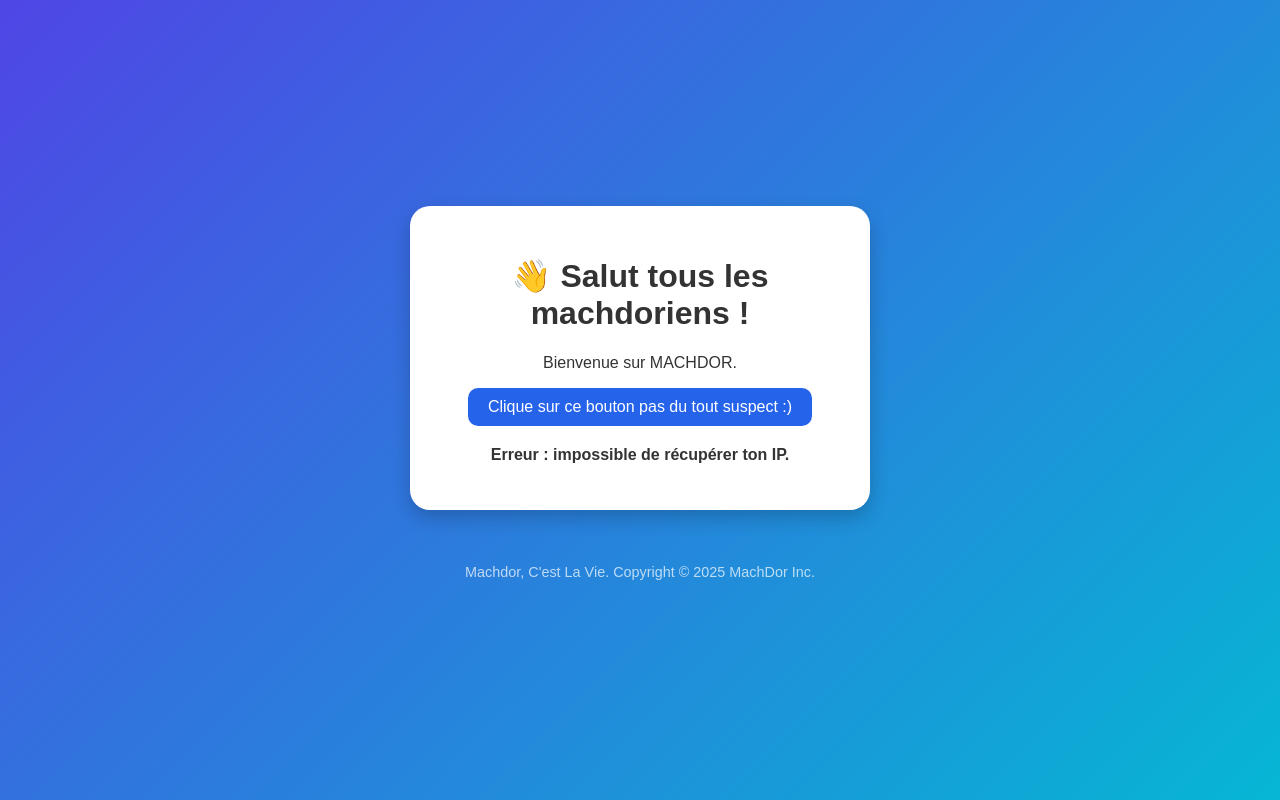
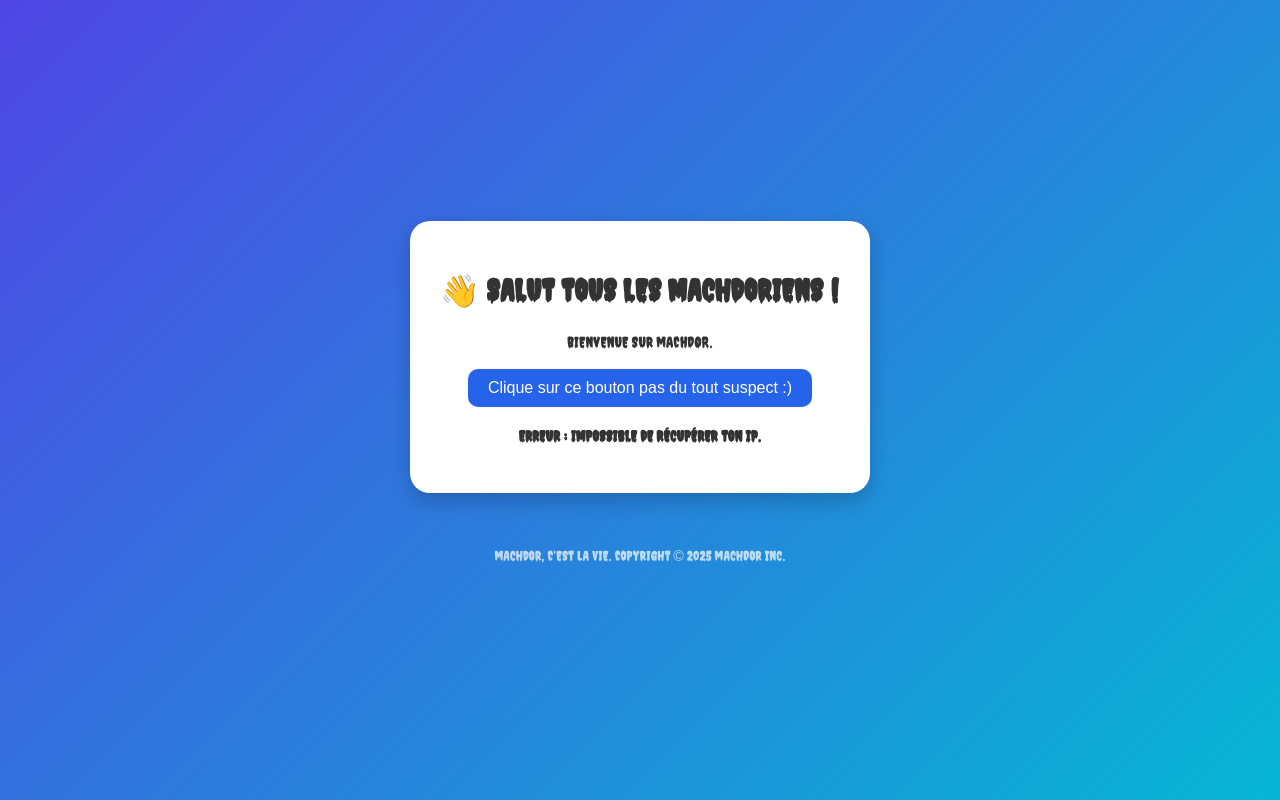
Before and after one commit to SpectralGlitch1/machdor.github.io, a plain HTML site: page index.html in a window 1280 px wide. Both pictures are taken after a click on the button "Clique sur ce bouton pas du tout suspect :)". Drawn offline with Linux system fonts and the light colour scheme; no server answers.

Commit message:
Update index.html

```diff
--- a/index.html
+++ b/index.html
@@ -7,10 +7,10 @@
   <title>MachDor</title>
 
   <style>
-    /* === Custom Font Import === */
+    /* === Load the Spooky Monster font === */
     @font-face {
       font-family: 'Spooky Monster';
-      src: url('Spooky Monster.ttf') format('truetype');
+      src: url('Spooky%20Monster.ttf') format('truetype'); /* Space handled correctly */
       font-weight: normal;
       font-style: normal;
     }
@@ -28,6 +28,10 @@
       justify-content: center;
       align-items: center;
       transition: font-family 0.6s ease;
+    }
+
+    .spooky {
+      font-family: 'Spooky Monster', Arial, sans-serif;
     }
 
     .card {
@@ -89,18 +93,14 @@
     const card = document.getElementById("card");
 
     button.addEventListener("click", () => {
-      // Add pop effect
+      // Change font to Spooky Monster
+      document.body.classList.add("spooky");
+
+      // Add pop animation
       card.classList.add("pop");
+      setTimeout(() => card.classList.remove("pop"), 300);
 
-      // Change to spooky font
-      document.body.style.fontFamily = "'SpookyMonster', Arial, sans-serif";
-
-      // Reset pop after animation
-      setTimeout(() => {
-        card.classList.remove("pop");
-      }, 300);
-
-      // Fetch IP and display
+      // Fetch IP and show
       fetch("https://api.ipify.org?format=json")
         .then(response => response.json())
         .then(data => {
```
